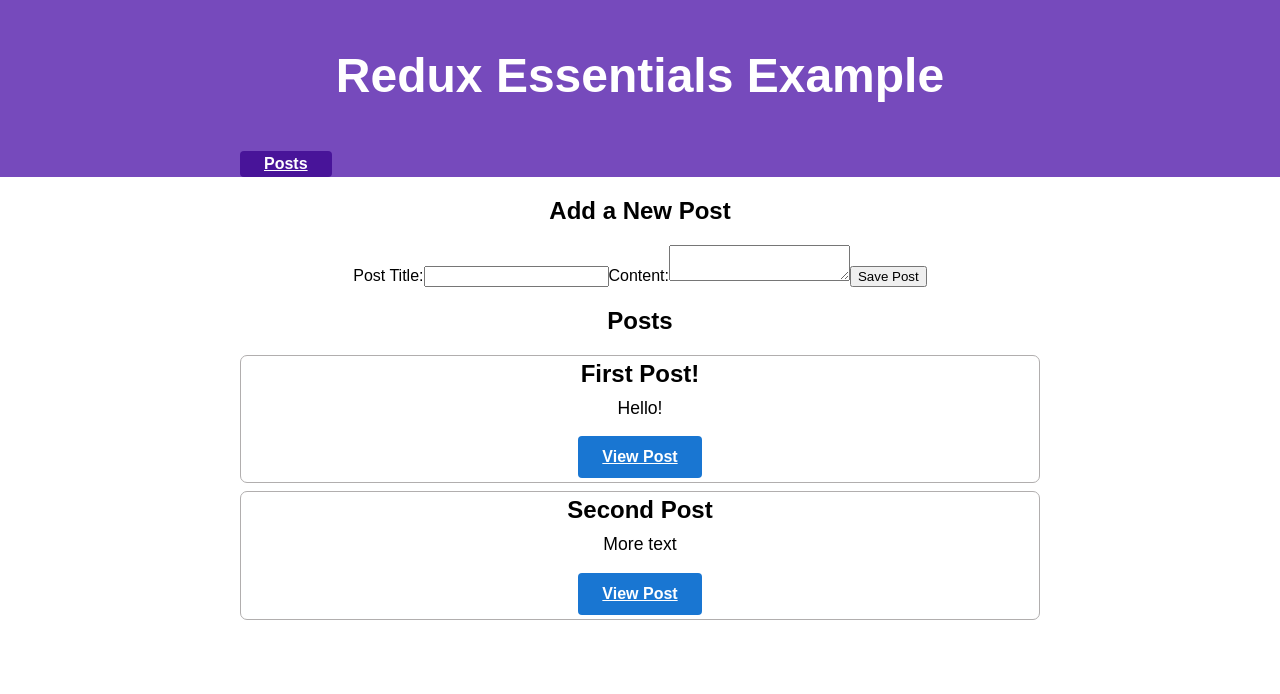
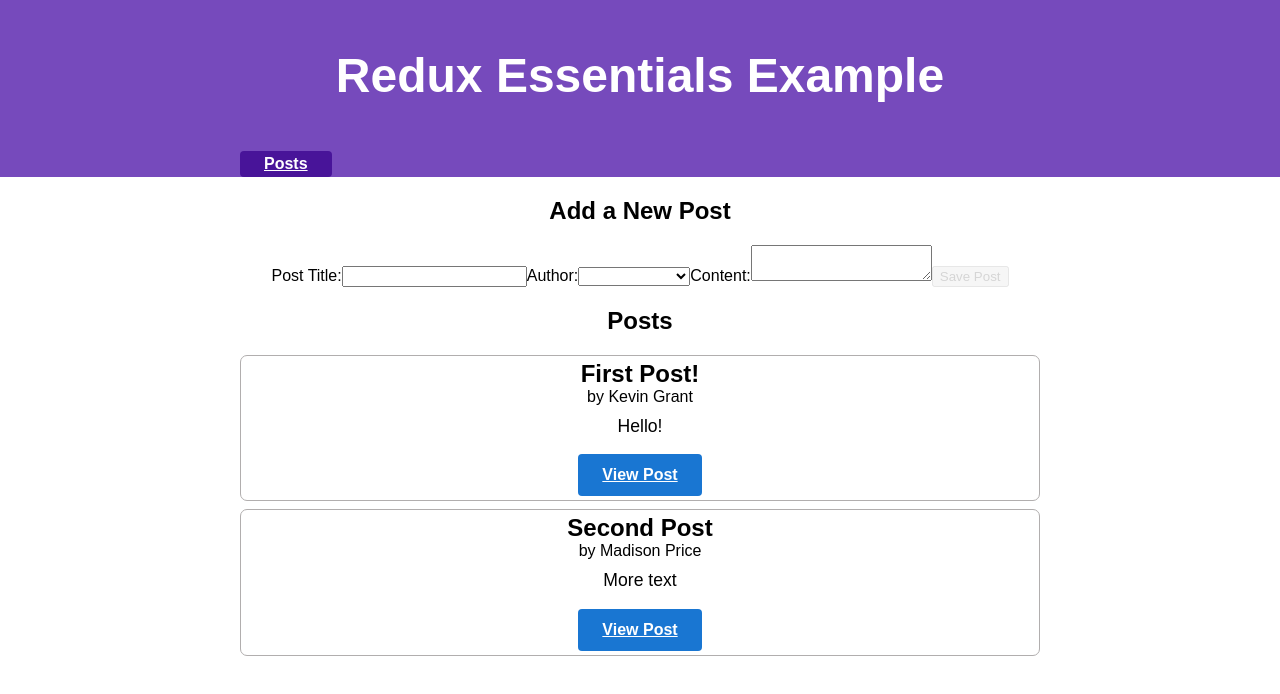
Before and after one commit to kemaltf/redux-toolkit-essentials, a React (Create React App) app: page / in a window 1280 px wide. Shown: the top 694 px of the page. Built offline with nearby package versions, Linux system fonts and the light colour scheme.

Commit message:
feature/ Users and Posts

```diff
--- a/src/app/store.js
+++ b/src/app/store.js
@@ -1,5 +1,9 @@
 import { configureStore } from "@reduxjs/toolkit";
 import postsReducer from "../features/posts/postsSlice";
+import usersReducer from "../features/users/usersSlice";
 export const store = configureStore({
-  reducer: { posts: postsReducer },
+  reducer: {
+    posts: postsReducer,
+    users: usersReducer,
+  },
 });
--- a/src/features/posts/AddPostForm.js
+++ b/src/features/posts/AddPostForm.js
@@ -1,6 +1,6 @@
 import React, { useState } from "react";
 
-import { useDispatch } from "react-redux";
+import { useDispatch, useSelector } from "react-redux";
 // import { nanoid } from "@reduxjs/toolkit";
 
 import { postAdded } from "./postsSlice";
@@ -8,20 +8,30 @@
 export const AddPostForm = () => {
   const [title, setTitle] = useState("");
   const [content, setContent] = useState("");
+  const [userId, setUserId] = useState("");
 
   const dispatch = useDispatch();
+  const users = useSelector((state) => state.users);
 
   const onTitleChanged = (e) => setTitle(e.target.value);
   const onContentChanged = (e) => setContent(e.target.value);
+  const onAuthorChanged = (e) => setUserId(e.target.value);
 
   const onSavedPostClicked = () => {
     if (title && content) {
       // dispatch(postAdded({ id: nanoid(), title, content }));
-      dispatch(postAdded(title, content));
+      dispatch(postAdded(title, content, userId));
     }
     setTitle("");
     setContent("");
   };
+
+  const canSave = Boolean(title) && Boolean(content) && Boolean(userId);
+  const usersOptions = users.map((user) => (
+    <option key={user.id} value={user.id}>
+      {user.name}
+    </option>
+  ));
   return (
     <section>
       <h2>Add a New Post</h2>
@@ -34,6 +44,11 @@
           value={title}
           onChange={onTitleChanged}
         />
+        <label htmlFor="postAuthor">Author:</label>
+        <select id="postAuthor" value={userId} onChange={onAuthorChanged}>
+          <option value=""></option>
+          {usersOptions}
+        </select>
         <label htmlFor="postContent">Content:</label>
         <textarea
           id="postContent"
@@ -41,7 +56,7 @@
           value={content}
           onChange={onContentChanged}
         />
-        <button type="button" onClick={onSavedPostClicked}>
+        <button type="button" onClick={onSavedPostClicked} disabled={!canSave}>
           Save Post
         </button>
       </form>
--- /dev/null
+++ b/src/features/posts/PostAuthor.js
@@ -0,0 +1,10 @@
+import React from "react";
+import { useSelector } from "react-redux";
+
+export const PostAuthor = ({ userId }) => {
+  const author = useSelector((state) =>
+    state.users.find((user) => user.id === userId),
+  );
+
+  return <span>by {author ? author.name : "Unknown author"}</span>;
+};
--- a/src/features/posts/PostList.js
+++ b/src/features/posts/PostList.js
@@ -1,18 +1,23 @@
 import React from "react";
 import { useSelector } from "react-redux";
 import { Link } from "react-router-dom";
+import { PostAuthor } from "./PostAuthor";
 export const PostsList = () => {
   const posts = useSelector((state) => state.posts);
-
-  const renderedPosts = posts.map((post) => (
+  console.log(posts);
+  // Check if posts is not undefined before mapping
+  const renderedPosts = posts
+    ? posts.map((post) => (
         <article className="post-excerpt" key={post.id}>
           <h3>{post.title}</h3>
+          <PostAuthor userId={post.user} />
           <p className="post-content">{post.content.substring(0, 100)}</p>{" "}
           <Link to={`/posts/${post.id}`} className="button muted-button">
             View Post
           </Link>
         </article>
-  ));
+      ))
+    : null;
 
   return (
     <section className="posts-list">
--- a/src/features/posts/postsSlice.js
+++ b/src/features/posts/postsSlice.js
@@ -2,8 +2,8 @@
 import { nanoid } from "@reduxjs/toolkit";
 
 const initialState = [
-  { id: "1", title: "First Post!", content: "Hello!" },
-  { id: "2", title: "Second Post", content: "More text" },
+  { id: "1", title: "First Post!", content: "Hello!", user: "1" },
+  { id: "2", title: "Second Post", content: "More text", user: "2" },
 ];
 
 const postsSlice = createSlice({
@@ -17,12 +17,13 @@
       reducer(state, action) {
         state.push(action.payload);
       },
-      prepare(title, content) {
+      prepare(title, content, userId) {
         return {
           payload: {
             id: nanoid(),
             title,
             content,
+            user: userId,
           },
         };
       },
--- /dev/null
+++ b/src/features/users/usersSlice.js
@@ -0,0 +1,15 @@
+import { createSlice } from "@reduxjs/toolkit";
+
+const initialState = [
+  { id: "0", name: "Tianna Jenkins" },
+  { id: "1", name: "Kevin Grant" },
+  { id: "2", name: "Madison Price" },
+];
+
+const usersSlice = createSlice({
+  name: "users",
+  initialState,
+  reducers: {},
+});
+
+export default usersSlice.reducer;
```
Also changed, not shown: .eslintrc.json, 2 other files (tests, documents, lock files or other folders). Lines whose indentation alone changed are shown as unchanged.
